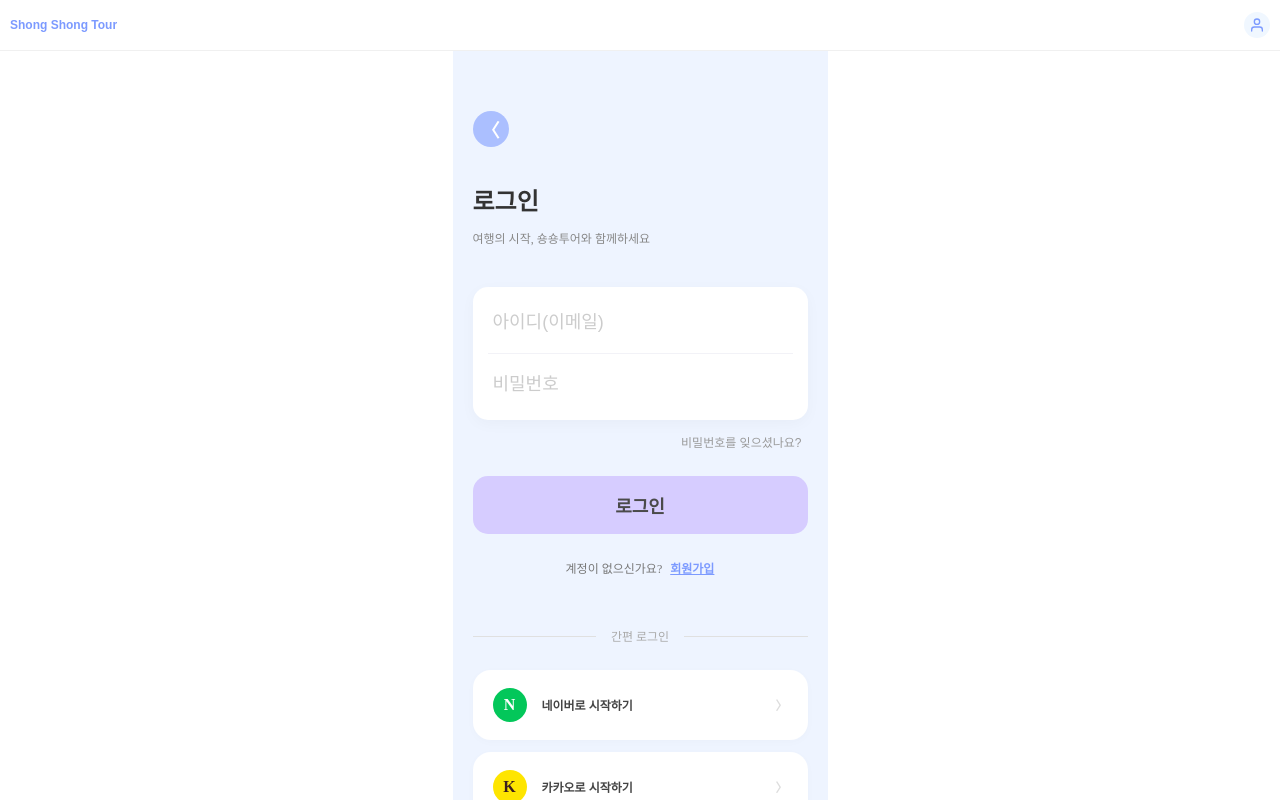
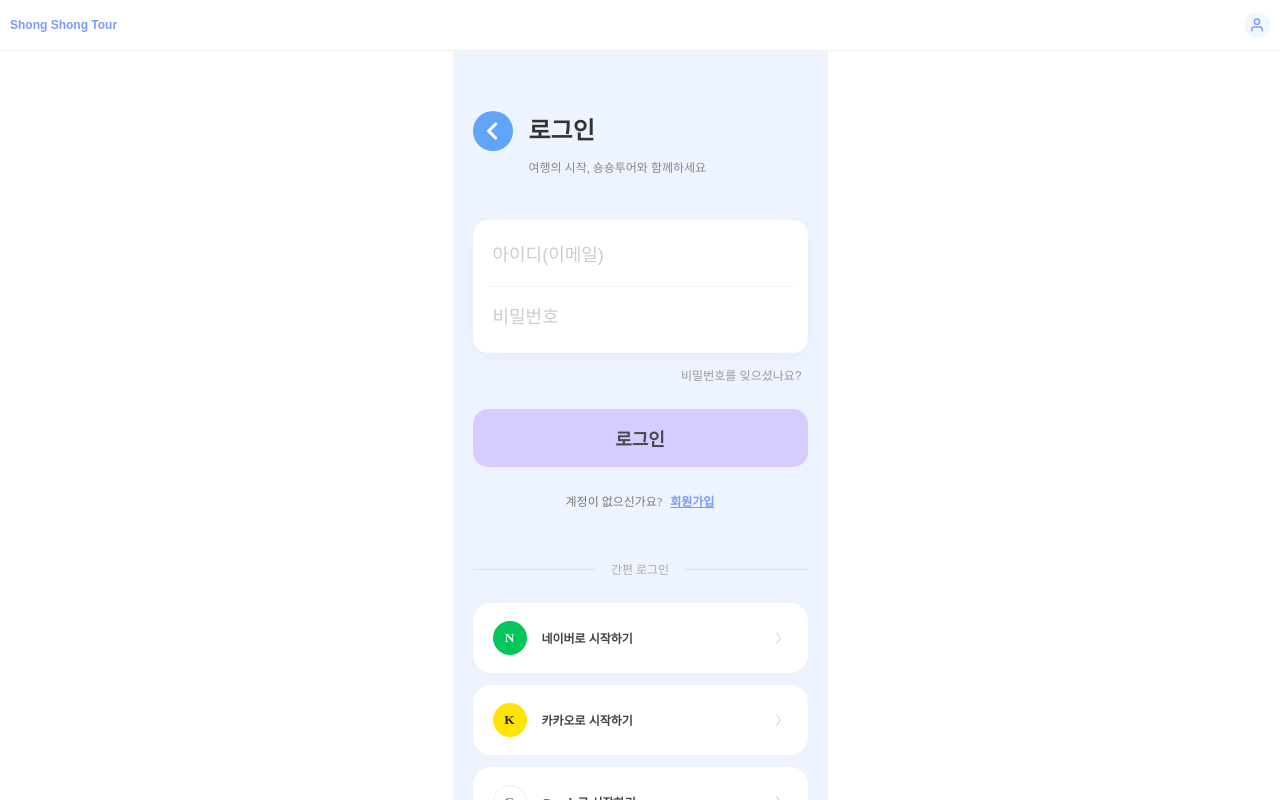
Before and after one commit to haini000/shongshong_tour, a React (Vite) app: page /login in a window 1280 px wide. Shown: the top 800 px of the page. Built offline with nearby package versions, Linux system fonts and the light colour scheme; no server answers; a web font is replaced by a local one.

Commit message:
feat : 로그인 페이지

```diff
--- a/src/pages/user/auth/login/Login.scss
+++ b/src/pages/user/auth/login/Login.scss
@@ -11,34 +11,32 @@
 
   // 1. 헤더 영역
   .login-header {
-    margin-bottom: 40px;
+    margin-bottom: 32px;
+    display: flex;
+    gap: 16px;
 
     .back-btn {
-      background: none;
-      border: none;
-      padding: 0;
-      cursor: pointer;
-      margin-bottom: 15px;
+    width: 40px;
+    height: 40px;
+    border: none;
+    border-radius: 50%;
+    background: #60A5FA;
+    color: #ffffff;
+    display: flex;
+    align-items: center;
+    justify-content: center;
+    cursor: pointer;
 
-      .icon-circle {
-        display: flex;
-        align-items: center;
-        justify-content: center;
-        width: 36px;
-        height: 36px;
-        background-color: #abbfff; // 뒤로가기 버튼 배경색
-        color: $white;
-        border-radius: 50%;
-        font-size: $font-18;
-        font-weight: bold;
-      }
+    .material-icons {
+      font-size: 36px;
     }
+  }
 
     h2 {
       font-size: $font-24;
       font-weight: 700;
       color: #333;
-      margin-bottom: 8px;
+      margin: 0;
     }
 
     p {
@@ -158,12 +156,21 @@
       .social-item {
         display: flex;
         align-items: center;
+        width: 100%;
+        border: none;
         background: $white;
         padding: 18px 20px;
         border-radius: 18px;
         box-shadow: 0 2px 10px rgba(0, 0, 0, 0.02);
         cursor: pointer;
         position: relative;
+        text-align: left;
+        font-family: inherit;
+
+        &:disabled {
+          opacity: 0.7;
+          cursor: not-allowed;
+        }
 
         .logo {
           width: 34px;
--- a/src/pages/user/auth/login/Login.tsx
+++ b/src/pages/user/auth/login/Login.tsx
@@ -8,11 +8,12 @@ const Login = () => {
 
   const [email, setEmail] = useState("");
   const [password, setPassword] = useState("");
-  const [loading, setLoading] = useState(false);
+  const [loginLoading, setLoginLoading] = useState(false);
+  const [kakaoLoading, setKakaoLoading] = useState(false);
 
   const handleLogin = async (e: React.FormEvent) => {
     e.preventDefault();
-    setLoading(true);
+    setLoginLoading(true);
 
     try {
       // 1. Supabase Auth 로그인 시도
@@ -56,18 +57,42 @@ const Login = () => {
       alert(`로그인 실패: ${error.message}`);
       console.error(error);
     } finally {
-      setLoading(false);
+      setLoginLoading(false);
     }
   };
+
+  async function signInWithKakao() {
+    if (kakaoLoading) return;
+
+    setKakaoLoading(true);
+    const { error } = await supabase.auth.signInWithOAuth({
+      provider: "kakao",
+      options: {
+        redirectTo: `${window.location.origin}/`,
+      },
+    });
+
+    if (error) {
+      alert(`카카오 로그인 실패: ${error.message}`);
+      setKakaoLoading(false);
+    }
+  }
+
 
   return (
     <div className="login-page">
       <header className="login-header">
-        <button className="back-btn" onClick={() => navigate(-1)}>
-          <span className="icon-circle">〈</span>
+        <button
+          type="button"
+          className="back-btn"
+          onClick={() => navigate(-1)}
+        >
+          <span className="material-icons">chevron_left</span>
         </button>
-        <h2>로그인</h2>
-        <p>여행의 시작, 숑숑투어와 함께하세요</p>
+        <div>
+          <h2>로그인</h2>
+          <p>여행의 시작, 숑숑투어와 함께하세요</p>
+        </div>
       </header>
 
       <form className="login-form" onSubmit={handleLogin}>
@@ -92,8 +117,8 @@ const Login = () => {
           <button type="button" className="text-link">비밀번호를 잊으셨나요?</button>
         </div>
 
-        <button type="submit" className="login-submit-btn" disabled={loading}>
-          {loading ? "확인 중..." : "로그인"}
+        <button type="submit" className="login-submit-btn" disabled={loginLoading}>
+          {loginLoading ? "확인 중..." : "로그인"}
         </button>
 
         <div className="signup-prompt">
@@ -105,21 +130,28 @@ const Login = () => {
       <section className="social-login">
         <div className="divider"><span>간편 로그인</span></div>
         <div className="social-buttons">
-          <div className="social-item naver">
+          <button type="button" className="social-item naver">
             <span className="logo">N</span>
             <span className="label">네이버로 시작하기</span>
             <span className="arrow">〉</span>
-          </div>
-          <div className="social-item kakao">
+          </button>
+          <button
+            type="button"
+            className="social-item kakao"
+            onClick={signInWithKakao}
+            disabled={kakaoLoading}
+          >
             <span className="logo">K</span>
-            <span className="label">카카오로 시작하기</span>
+            <span className="label">
+              {kakaoLoading ? "카카오 로그인 연결 중..." : "카카오로 시작하기"}
+            </span>
             <span className="arrow">〉</span>
-          </div>
-          <div className="social-item google">
+          </button>
+          <button type="button" className="social-item google">
             <span className="logo">G</span>
             <span className="label">Google로 시작하기</span>
             <span className="arrow">〉</span>
-          </div>
+          </button>
         </div>
       </section>
     </div>
```
